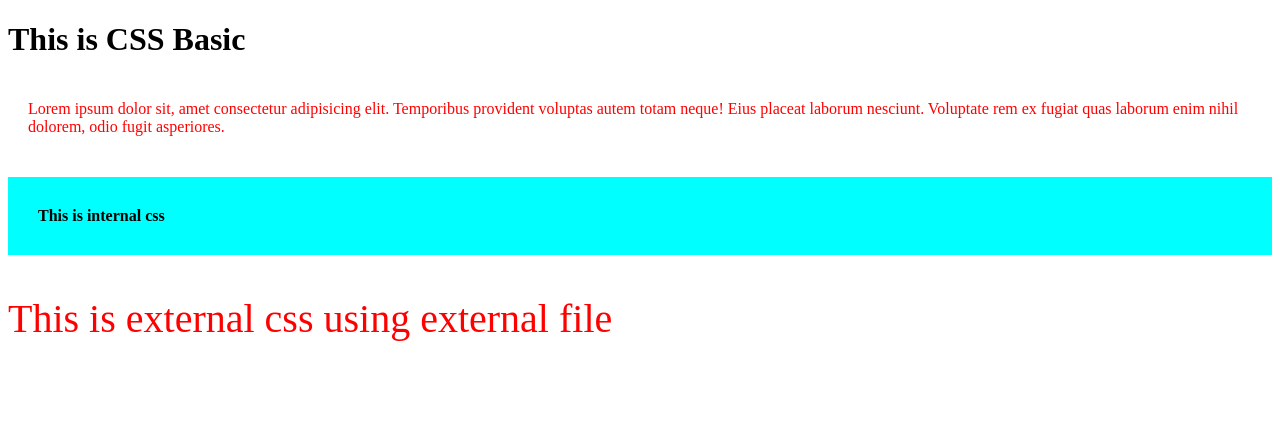
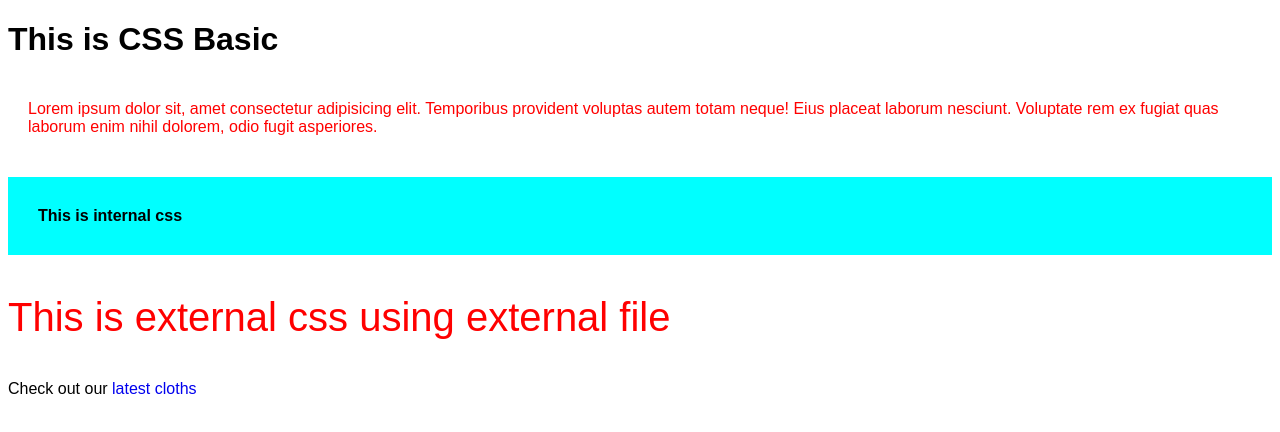
Before and after one commit to ali-hossain-nayan/modern-html-css-udemy, a plain HTML site: page cssBasic/index.html in a window 1280 px wide. Drawn offline with Linux system fonts and the light colour scheme.

Commit message:
updated-css-basic

```diff
--- a/cssBasic/index.html
+++ b/cssBasic/index.html
@@ -12,6 +12,12 @@
         }
     </style>
     <link rel="stylesheet" href="style.css">
+    <link rel="preconnect" href="https://fonts.googleapis.com">
+    <link rel="preconnect" href="https://fonts.gstatic.com" crossorigin>
+    <link
+        href="https://fonts.googleapis.com/css2?family=Open+Sans:ital,wght@0,300..800;1,300..800&family=Poppins:ital,wght@0,100;0,200;0,300;0,400;0,500;0,600;0,700;0,800;0,900;1,100;1,200;1,300;1,400;1,500;1,600;1,700;1,800;1,900&family=Roboto:ital,wght@0,100;0,300;0,400;0,500;0,700;0,900;1,100;1,300;1,400;1,500;1,700;1,900&display=swap"
+        rel="stylesheet">
+
 </head>
 
 <body>
@@ -20,11 +26,19 @@
     <p style="color: red;padding: 20px;">Lorem ipsum dolor sit, amet consectetur adipisicing elit. Temporibus provident
         voluptas autem totam neque! Eius
         placeat laborum nesciunt. Voluptate rem ex fugiat quas laborum enim nihil dolorem, odio fugit asperiores.</p>
+
     <!-- internal css  -->
     <h4>This is internal css</h4>
 
     <!-- external file css -->
-     <p class="external">This is external css using external file</p>
+    <p class="external">This is external css using external file</p>
+
+    <!-- specificity or apply order -->
+    <!-- inline->Id->class->element -->
+
+
+    <!-- Styling links -->
+    <p class="styling">Check out our <a href="#">latest cloths</a></p>
 </body>
 
 </html>
--- a/cssBasic/style.css
+++ b/cssBasic/style.css
@@ -1,8 +1,33 @@
+body {
+  font-family: "Open+Sans", sans-serif;
+  /* background:linear-gradient(to bottom,lightblue,darkblue); */
+}
 .external {
   color: red;
   font-size: 40px;
 }
 
 p {
-  color: blue;
+  /* color: blue !important;  */
+  /* higher order */
 }
+.styling a{
+  text-decoration: none;
+}
+
+.styling a:hover{
+  color:red;
+
+}
+.styling a:active{
+  background:blue;
+
+}
+.styling a:focus{
+  background:green;
+
+}
+.styling a:visited{
+  background:yellow;
+
+}
```
